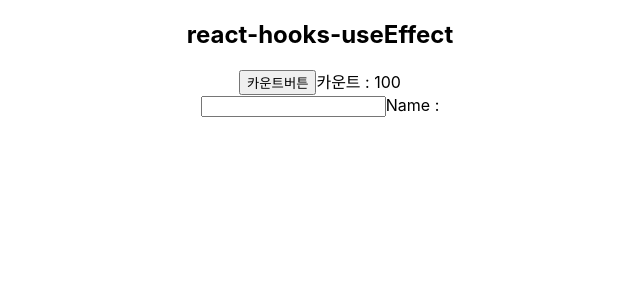
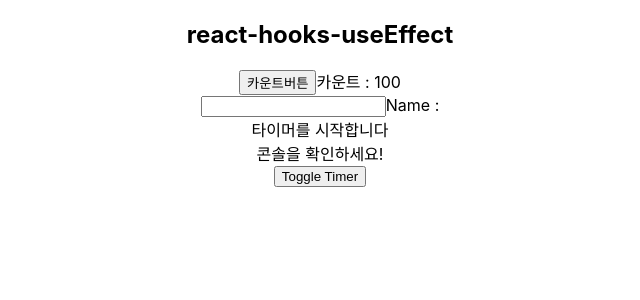
Before and after one commit to taesubyun/react-hooks-useEffect, a React (Create React App) app: page / in a window 1280 px wide. Shown: the top 300 px of the page, without its empty margins (320-960 px from the left). Built offline with nearby package versions, Linux system fonts and the light colour scheme.

Commit message:
ToggleTimer 컴포넌트 생성

```diff
--- a/src/App.js
+++ b/src/App.js
@@ -1,6 +1,7 @@
 import './App.css';
 import { useState, useEffect } from 'react';
 import styled from 'styled-components';
+import ToggleTimer from './components/ToggleTimer';
 
 function App() {
     const [count, setCount] = useState(100);
@@ -40,6 +41,10 @@ function App() {
                 <input type='text' value={name} onChange={handleInputChenge} />
                 <span>Name : {name}</span>
             </div>
+            <div>
+                <ToggleTimer />
+                <button>Toggle Timer</button>
+            </div>
         </div>
     );
 }
--- /dev/null
+++ b/src/components/ToggleTimer.js
@@ -0,0 +1,19 @@
+import { useEffect } from 'react';
+// 토클타이머 컴포넌트가 처음 렌더링 될떄만 실행할 useEffect
+const ToggleTimer = () => {
+    useEffect(() => {
+        const timer = setInterval(() => {
+            console.log('타이머 돌아가는 중');
+        }, 1000);
+    }, []);
+    return (
+        <div className='toggle_timer'>
+            <div>
+                타이머를 시작합니다 <br />
+                콘솔을 확인하세요!
+            </div>
+        </div>
+    );
+};
+
+export default ToggleTimer;
```
